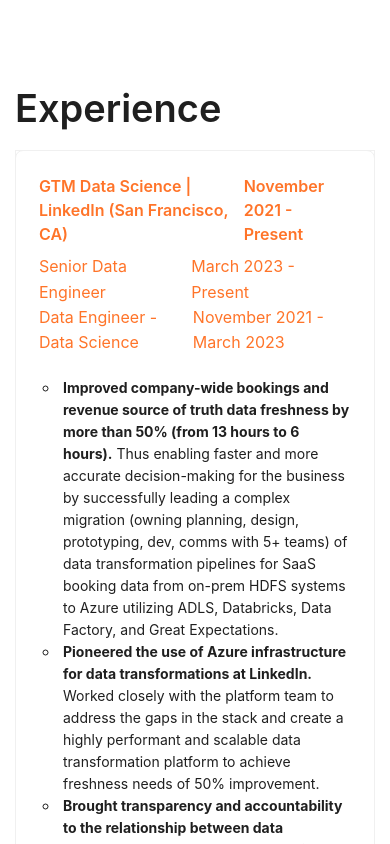
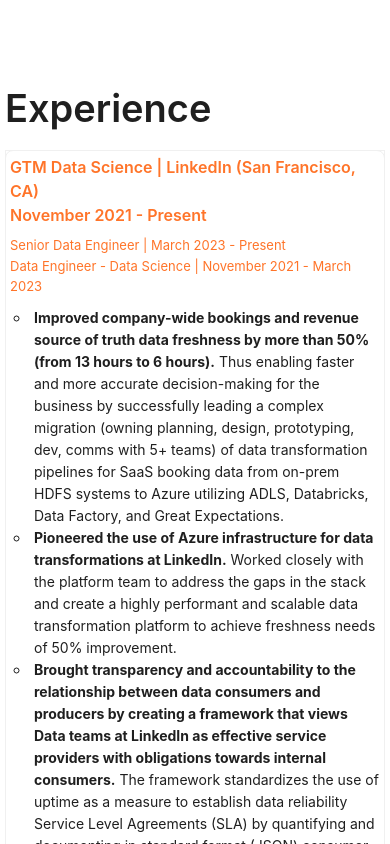
Before and after one commit to ydagosto/yurfolio, a React (Create React App) app: page /resume in a window 390 px wide. Shown: the top 844 px of the page. Built offline with nearby package versions, Linux system fonts and the light colour scheme.

Commit message:
making mobile friendly titles

```diff
--- a/src/components/ExperienceItem.tsx
+++ b/src/components/ExperienceItem.tsx
@@ -116,14 +116,12 @@ const ExperienceItem = () => {
             </div>
             {resumeData[key]["positions"].map((item: any) => (
               <div className="position">
-                <Text className="title">{item["title"]}</Text>
-                <Text className="dates" type="secondary">
-                  {item["startDate"]} - {item["endDate"]}
+                <Text className="title">
+                  {item["title"]} | {item["startDate"]} - {item["endDate"]}
                 </Text>
               </div>
             ))}
-            <br />
-            <Paragraph>
+            <Paragraph className="title-description">
               <ul>
                 {resumeData[key]["bullets"].map((item: string) =>
                   item.startsWith("image-source:") ? (
--- a/src/components/TimeLine.tsx
+++ b/src/components/TimeLine.tsx
@@ -42,6 +42,7 @@ const TimeLine = (props: any) => {
         labelPlacement="horizontal"
         items={items}
         direction="vertical"
+        responsive={false}
       />
     </div>
   );
--- a/src/styles.scss
+++ b/src/styles.scss
@@ -7,8 +7,8 @@
         display: flex;
         flex-direction: row;
         .sidebar{
+            position: sticky;
             top: 60px;
-            position: sticky;
             height: 100px;
             color: #ff7429;
             @media (max-width: 768px) {
@@ -17,11 +17,9 @@
             .timeline-container{
                 display: flex;
                 width: 270px;
-                align-items: flex-start;
                 .steps{
                     height: 100vh;
                     width: 100%;
-                    position: sticky;
                 }
             }
         }
@@ -33,23 +31,35 @@
             padding-right: 0px;
             @media (max-width: 975px) {
                 width: 100%;
-                padding-left: 15px;
-                padding-right: 15px;
+                padding-left: 5px;
+                padding-right: 5px;
             }
             .company-position{
+                @media (max-width: 768px) {
+                    padding: 5px;
+                }
                 .experience-header{
                     display: flex;
                     flex-direction: row;
                     width: 100%;
+                    @media (max-width: 768px) {
+                        flex-direction: column;
+                    }
                     .company{
-                            margin-right: auto;
-                            margin-top: 0;
-                            color: #ff7429;
+                        margin-right: auto;
+                        margin-top: 0;
+                        color: #ff7429;
+                        @media (max-width: 768px) {
+                            margin-bottom: 0;
+                        }
                     }
                     .dates{
                         margin-left: auto;
                         margin-top: 0;
-                        color: #ff7429
+                        color: #ff7429;
+                        @media (max-width: 768px) {
+                            margin-left: 0;
+                        }
                     }
                 }
                 .position{
@@ -62,7 +72,16 @@
                         margin-top: 0;
                         color: #ff7429;
                         font-size: medium;
+                        @media (max-width: 768px) {
+                            font-size: small;
                     }
+                    }
+                    .dates{
+                        margin-left: auto;
+                        margin-top: 0;
+                        color: #ff7429;
+                        font-size: medium;
+                        }
                     .dates{
                         margin-left: auto;
                         margin-top: 0;
@@ -84,7 +103,9 @@
                 .first-sentence{
                     font-weight: bold;
                 }
-
+                .title-description {
+                    padding-top: 10px;
+                }
             }
         }
     }
```
